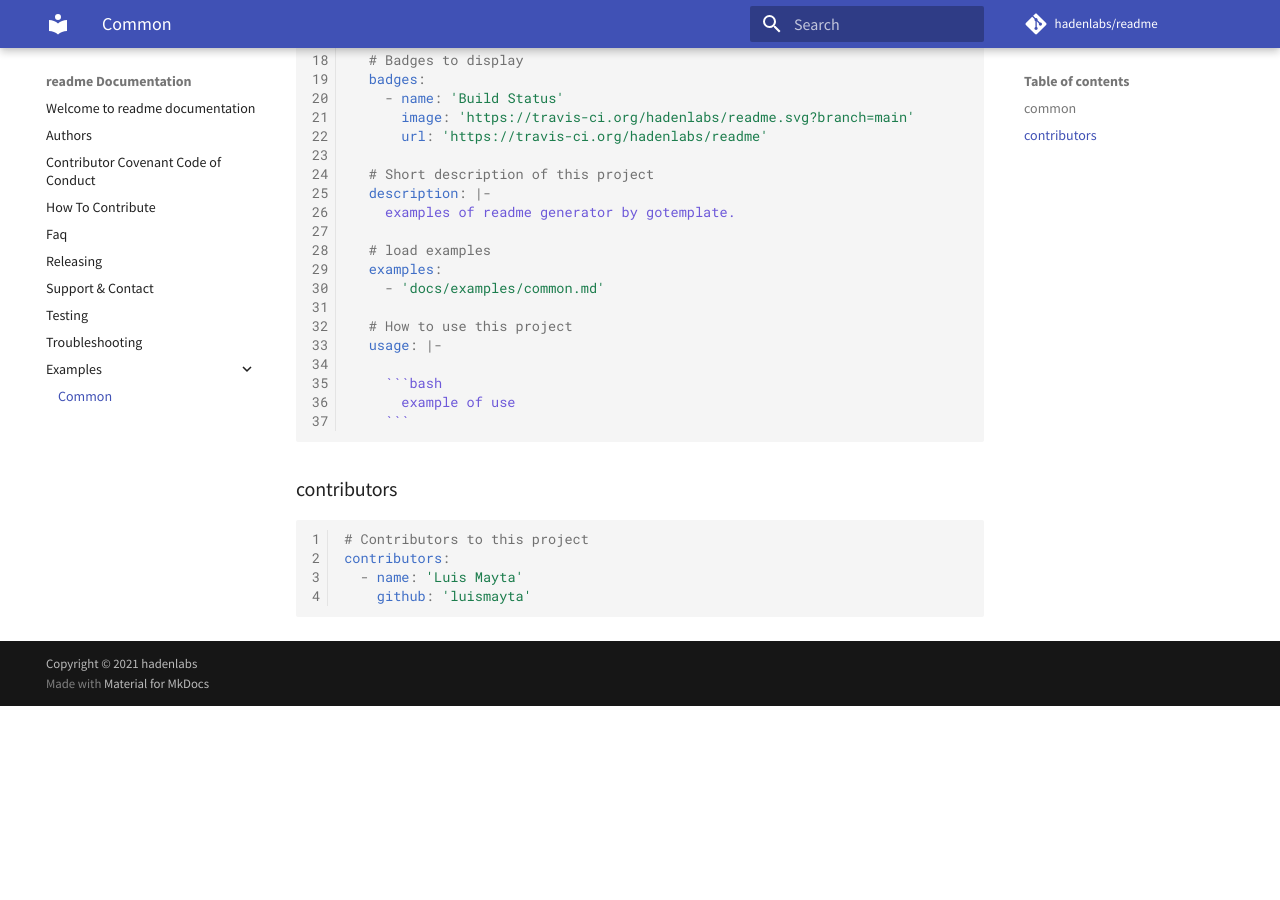
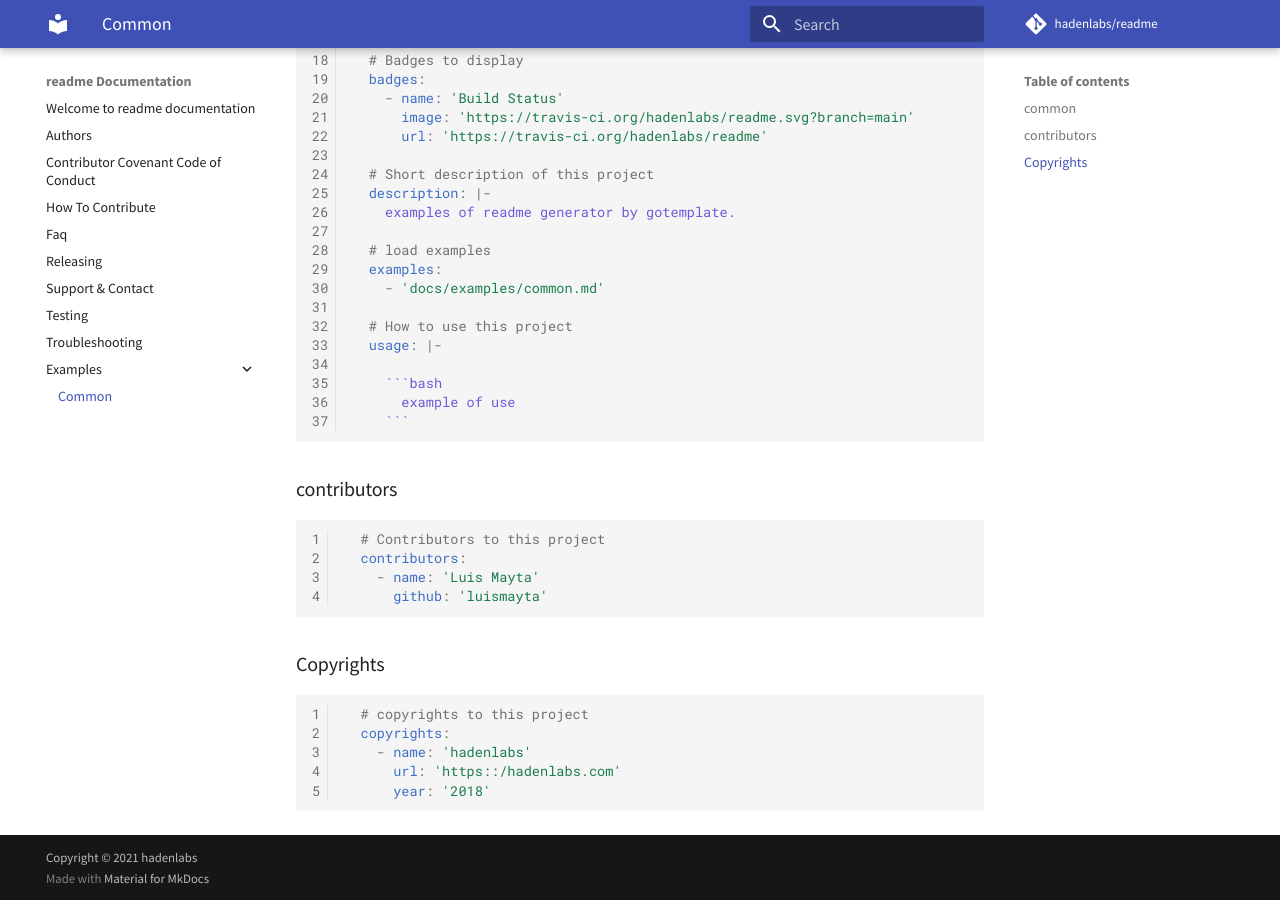
Before and after one commit to hadenlabs/readme, an MkDocs documentation site: the page built from docs/examples/common.md, in a window 1280 px wide and 900 px high, scrolled down 509 px. Built offline with MkDocs 1.6.1 and Material for MkDocs 9.7.7, drawn with Linux system fonts in a browser that asks for light colours; comment, search, counter and statistics services are not loaded; before the commit the page ends 1215 px from its top, so only the background shows below that.

Commit message:
sample: implement copyrights (#11)

````diff
--- a/docs/examples/common.md
+++ b/docs/examples/common.md
@@ -45,8 +45,19 @@
 ### contributors
 
 ```yaml
-# Contributors to this project
-contributors:
-  - name: 'Luis Mayta'
-    github: 'luismayta'
+  # Contributors to this project
+  contributors:
+    - name: 'Luis Mayta'
+      github: 'luismayta'
 ```
+
+### Copyrights
+
+```yaml
+  # copyrights to this project
+  copyrights:
+    - name: 'hadenlabs'
+      url: 'https::/hadenlabs.com'
+      year: '2018'
+
+```
````
